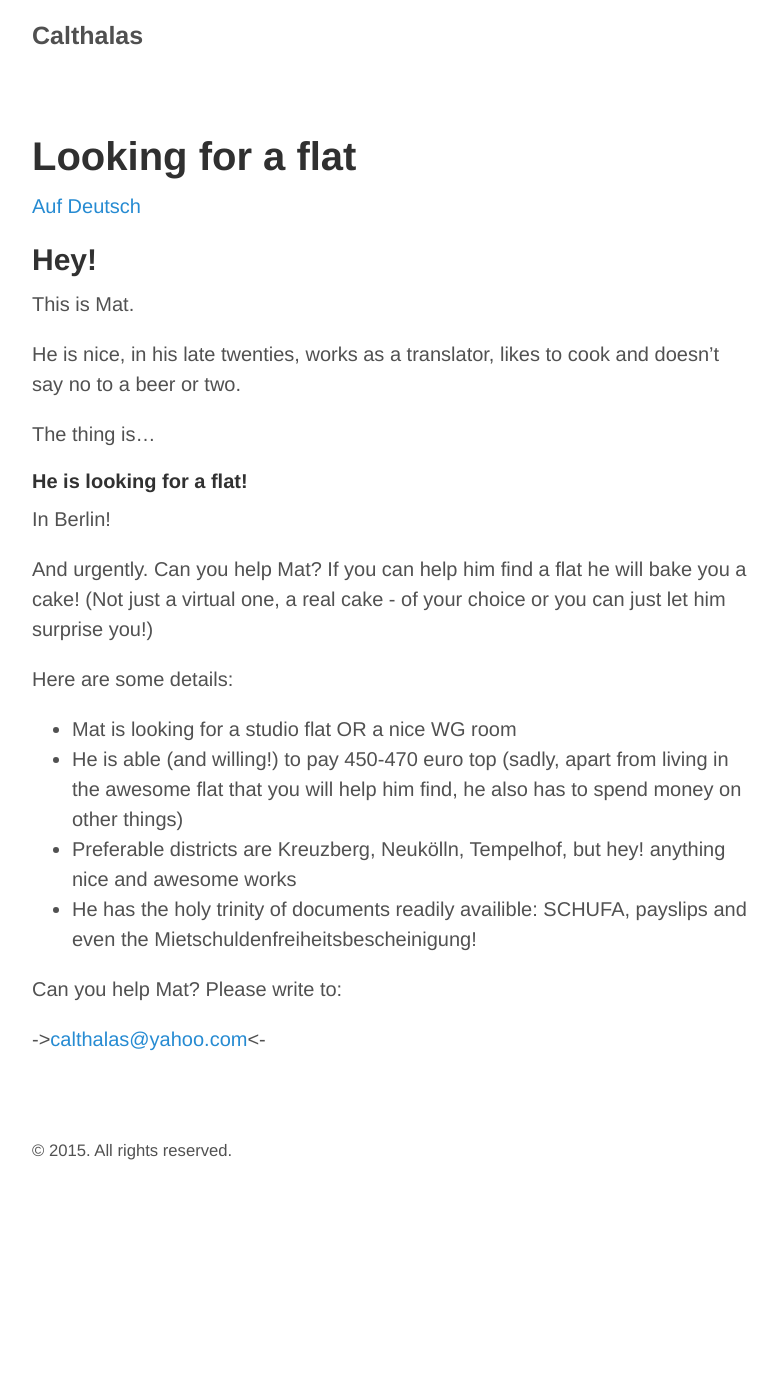
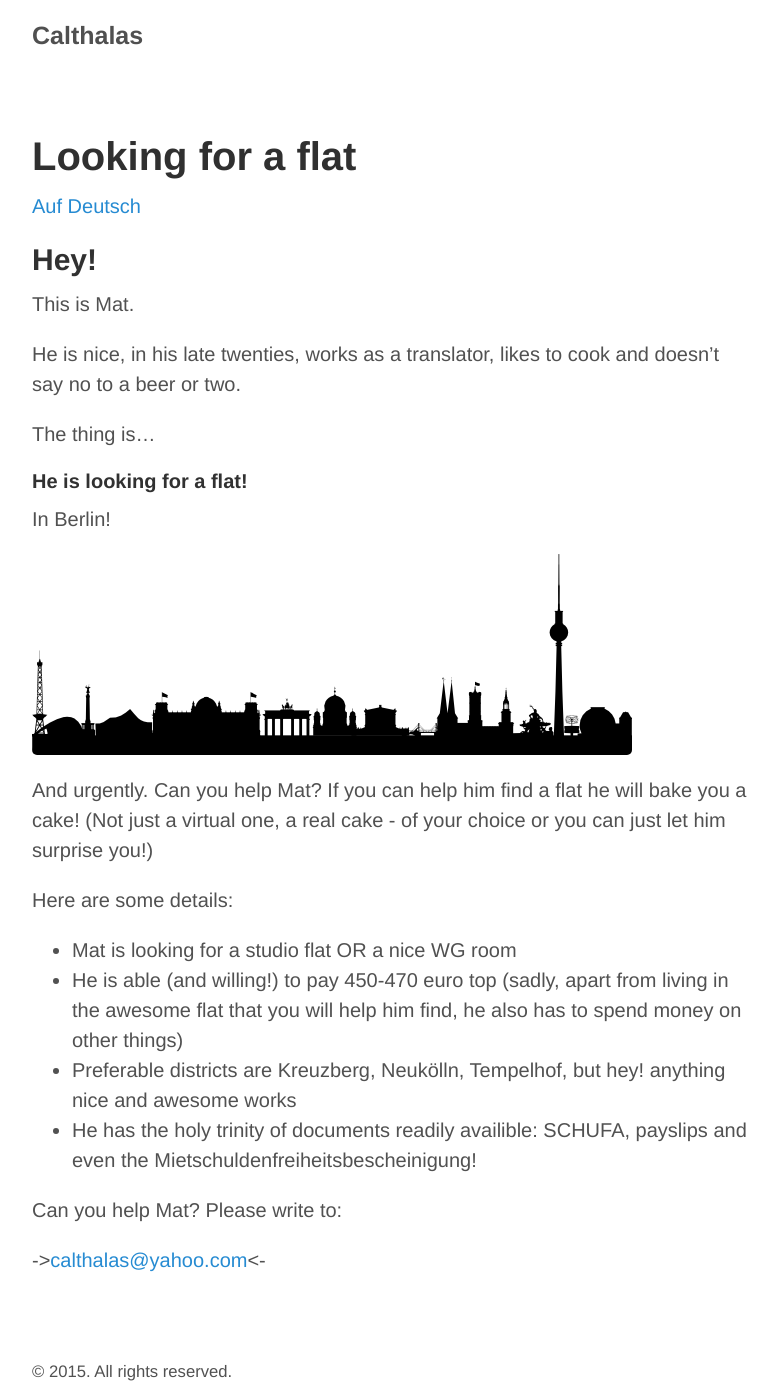
Before and after one commit to Calthalas/calthalas.github.com, a Jekyll site: the page built from flat.md, in a window 1280 px wide. Shown: the whole page, without its empty margins (248-1025 px from the left). Built offline with Jekyll 4.4.1, drawn with Linux system fonts in a browser that asks for light colours; before the commit the page ends 1164 px from its top, so only the background shows below that.

Commit message:
added image

```diff
--- a/flat.md
+++ b/flat.md
@@ -16,6 +16,8 @@ The thing is...
 
 In Berlin!
 
+![Berlin](/assets/berlin.png)
+
 And urgently. Can you help Mat? If you can help him find a flat he will bake you a cake! (Not just a virtual one, a real cake - of your choice or you can just let him surprise you!)
 
 Here are some details:
```
Also changed, not shown: assets/berlin.png (added).
